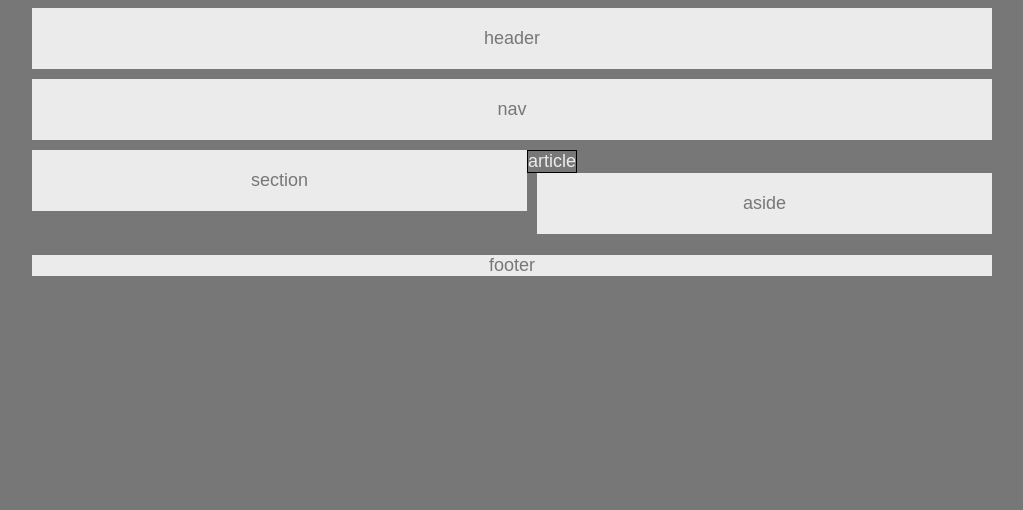
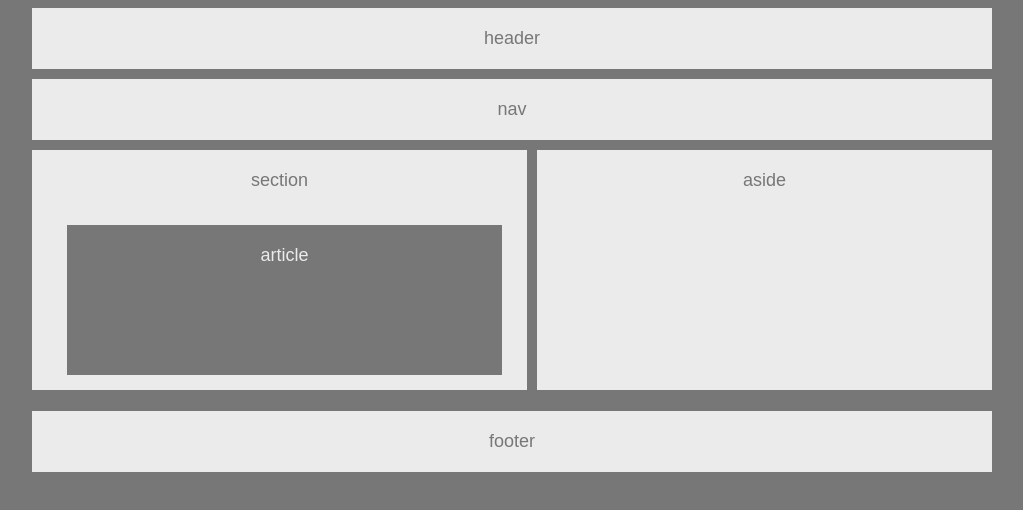
Before and after one commit to rbruff/HW-Wireframe, a plain HTML site: page index.html in a window 1280 px wide. Shown: the whole page, without its empty margins (128-1151 px from the left). Drawn offline with Linux system fonts and the light colour scheme.

Commit message:
article on top of section

```diff
--- a/style.css
+++ b/style.css
@@ -36,13 +36,18 @@ background-color: #ebebeb;
 float: left;
 overflow: auto;
 padding: 20px 0px;
+height: 200px;
 
 }
 .article{
     background-color: #777;
     color: #ebebeb;
-    border: black 1px solid;
-    float: left;
+    position: absolute;
+    text-align: center;
+    padding: 20px 0px;
+    margin: 75px 35px;
+    width: 435px;
+    height: 110px;
 }
 .aside{
     width: 455px;
@@ -50,6 +55,7 @@ padding: 20px 0px;
     margin-left: 10px;
     float: left;
     padding: 20px 0px;
+    height: 200px;
 
 
 }
@@ -58,5 +64,6 @@ padding: 20px 0px;
     background-color: #ebebeb;
     margin: auto;
     clear: both;
+    padding: 20px 0px;
 
 }
```
